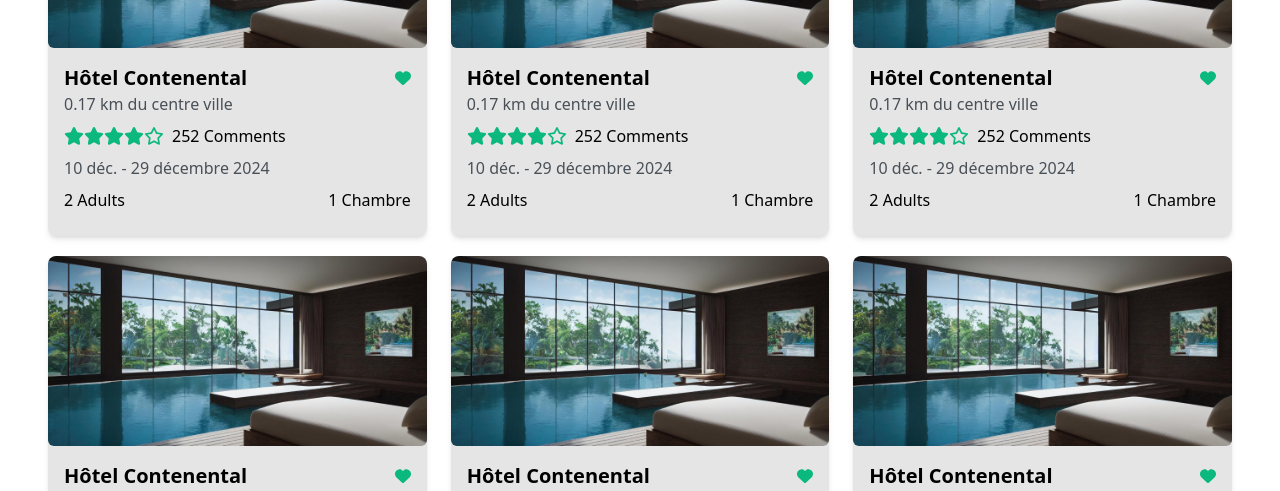
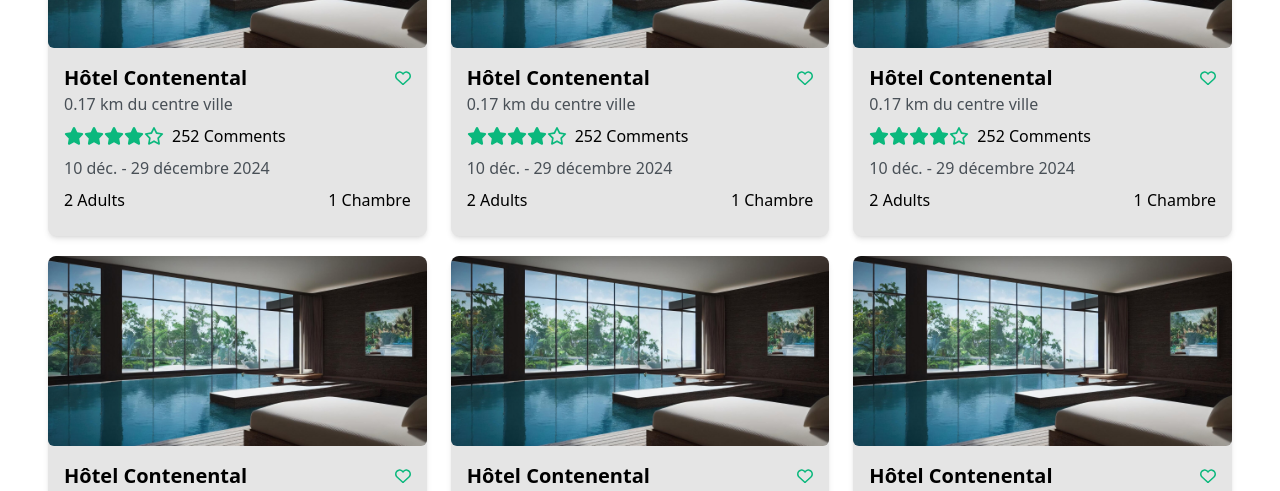
Before and after one commit to NassCT/travly, a React (Vite) app: page /Card in a window 1280 px wide. Shown: the part 309-800 px from the top of the page. Built offline with nearby package versions, Linux system fonts and the light colour scheme.

Commit message:
resolved a small error

```diff
--- a/src/components/CardFavoris.jsx
+++ b/src/components/CardFavoris.jsx
@@ -82,8 +82,8 @@ function CardFavoris({
                 <h3 className="text-xl font-bold">{cardTitle}</h3>
                 <div onClick={() => toggleFavorite(hotel.id)}>
                 <Icons
-                    iconName={hotel.isFavorite ? iconHeartEmpty: iconHeartFilled }
-                    iconClass={hotel.isFavorite ? iconClassHeartEmpty : iconClassHeartFilled }
+                    iconName={hotel.isFavorite ? iconHeartFilled: iconHeartEmpty }
+                    iconClass={hotel.isFavorite ? iconClassHeartFilled : iconClassHeartEmpty }
                     // onClick={() => toggleFavorite(hotel.id)}
                 />
                 </div>
```
